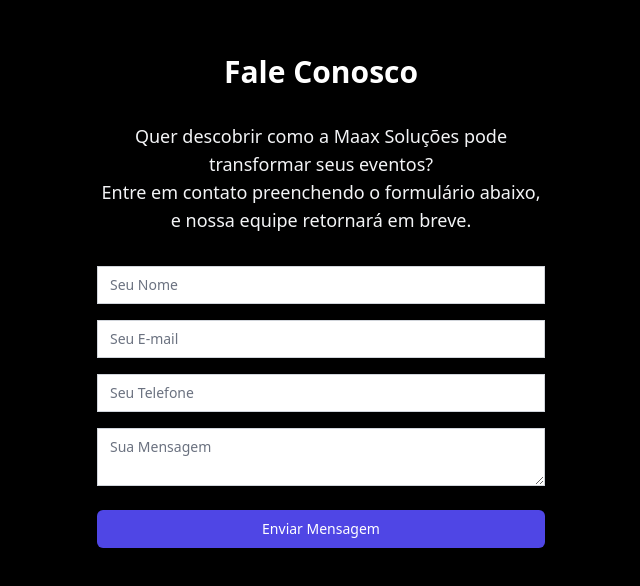
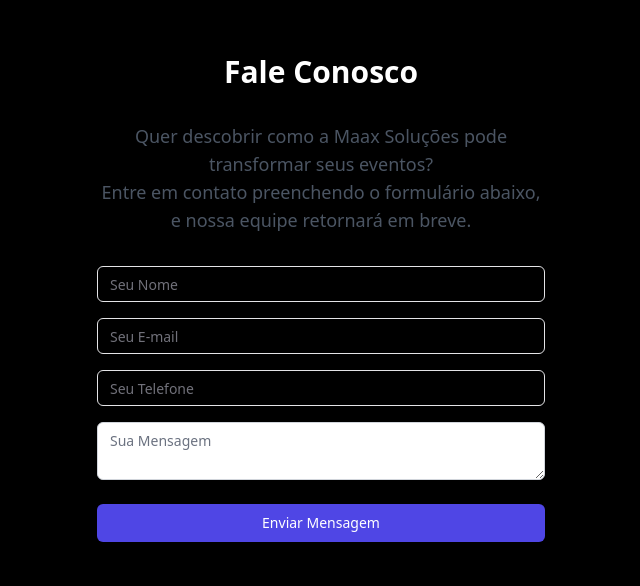
Before and after one commit to Alex-Teotonio/maaxsolucoes-web, a Next.js app: page / in a window 1280 px wide. Shown: the part 2495-3081 px from the top of the page, without its empty margins (319-959 px from the left). Built offline with nearby package versions, Linux system fonts and the light colour scheme.

Commit message:
Substituir Inputs

```diff
--- a/src/components/ContactForm.tsx
+++ b/src/components/ContactForm.tsx
@@ -3,6 +3,7 @@
 import React, { useState } from "react";
 import { collection, addDoc } from "firebase/firestore"; // Importa funções do Firestore
 import { firestore } from "../firebase-config"; // Importa o Firestore inicializado
+import { Input } from "@/components/ui/input"; // Importa o Input do shadcn
 
 export const ContactForm: React.FC = () => {
   const [nome, setNome] = useState("");
@@ -17,7 +18,7 @@
       await addDoc(collection(firestore, "contato"), {
         nome,
         email,
-        telefone, // Coletando o telefone também
+        telefone,
         mensagem,
         timestamp: new Date(),
       });
@@ -25,7 +26,7 @@
       alert("Mensagem enviada com sucesso!");
       setNome("");
       setEmail("");
-      setTelefone(""); // Limpando o campo telefone após envio
+      setTelefone("");
       setMensagem("");
     } catch (error) {
       console.error("Erro ao enviar mensagem: ", error);
@@ -39,7 +40,8 @@
         <h2 className="mt-6 text-center text-3xl font-extrabold">
           Fale Conosco
         </h2>
-        <p className="text-center text-lg text-gray-100">
+
+        <p className="text-center text-lg text-gray-600">
           Quer descobrir como a Maax Soluções pode transformar seus eventos?{" "}
           <br />
           Entre em contato preenchendo o formulário abaixo, e nossa equipe
@@ -48,51 +50,55 @@
 
         <form className="mt-8 space-y-6" onSubmit={handleSubmit}>
           <div className="rounded-md shadow-sm space-y-4">
+            {/* Input para o Nome */}
             <div>
               <label htmlFor="nome" className="sr-only">
                 Nome
               </label>
-              <input
+              <Input
                 id="nome"
                 name="nome"
                 type="text"
                 required
                 value={nome}
                 onChange={(e) => setNome(e.target.value)}
-                className="appearance-none rounded-none relative block w-full px-3 py-2 border border-gray-300 placeholder-gray-500 text-gray-900 rounded-md focus:outline-none focus:ring-indigo-500 focus:border-indigo-500 focus:z-10 sm:text-sm"
                 placeholder="Seu Nome"
               />
             </div>
+
+            {/* Input para o Email */}
             <div>
               <label htmlFor="email" className="sr-only">
                 E-mail
               </label>
-              <input
+              <Input
                 id="email"
                 name="email"
                 type="email"
                 required
                 value={email}
                 onChange={(e) => setEmail(e.target.value)}
-                className="appearance-none rounded-none relative block w-full px-3 py-2 border border-gray-300 placeholder-gray-500 text-gray-900 rounded-md focus:outline-none focus:ring-indigo-500 focus:border-indigo-500 focus:z-10 sm:text-sm"
                 placeholder="Seu E-mail"
               />
             </div>
+
+            {/* Input para o Telefone */}
             <div>
               <label htmlFor="telefone" className="sr-only">
                 Telefone
               </label>
-              <input
+              <Input
                 id="telefone"
                 name="telefone"
                 type="text"
                 required
                 value={telefone}
                 onChange={(e) => setTelefone(e.target.value)}
-                className="appearance-none rounded-none relative block w-full px-3 py-2 border border-gray-300 placeholder-gray-500 text-gray-900 rounded-md focus:outline-none focus:ring-indigo-500 focus:border-indigo-500 focus:z-10 sm:text-sm"
                 placeholder="Seu Telefone"
               />
             </div>
+
+            {/* Textarea para Mensagem */}
             <div>
               <label htmlFor="mensagem" className="sr-only">
                 Mensagem
@@ -103,7 +109,7 @@
                 required
                 value={mensagem}
                 onChange={(e) => setMensagem(e.target.value)}
-                className="appearance-none rounded-none relative block w-full px-3 py-2 border border-gray-300 placeholder-gray-500 text-gray-900 rounded-md focus:outline-none focus:ring-indigo-500 focus:border-indigo-500 focus:z-10 sm:text-sm"
+                className="appearance-none rounded-md relative block w-full px-3 py-2 border border-gray-300 placeholder-gray-500 text-gray-900 focus:outline-none focus:ring-indigo-500 focus:border-indigo-500 focus:z-10 sm:text-sm"
                 placeholder="Sua Mensagem"
               />
             </div>
--- /dev/null
+++ b/src/components/ui/input.tsx
@@ -0,0 +1,25 @@
+import * as React from "react"
+
+import { cn } from "@/lib/utils"
+
+export interface InputProps
+  extends React.InputHTMLAttributes<HTMLInputElement> {}
+
+const Input = React.forwardRef<HTMLInputElement, InputProps>(
+  ({ className, type, ...props }, ref) => {
+    return (
+      <input
+        type={type}
+        className={cn(
+          "flex h-9 w-full rounded-md border border-zinc-200 bg-transparent px-3 py-1 text-sm shadow-sm transition-colors file:border-0 file:bg-transparent file:text-sm file:font-medium file:text-zinc-950 placeholder:text-zinc-500 focus-visible:outline-none focus-visible:ring-1 focus-visible:ring-zinc-950 disabled:cursor-not-allowed disabled:opacity-50 dark:border-zinc-800 dark:file:text-zinc-50 dark:placeholder:text-zinc-400 dark:focus-visible:ring-zinc-300",
+          className
+        )}
+        ref={ref}
+        {...props}
+      />
+    )
+  }
+)
+Input.displayName = "Input"
+
+export { Input }
```
